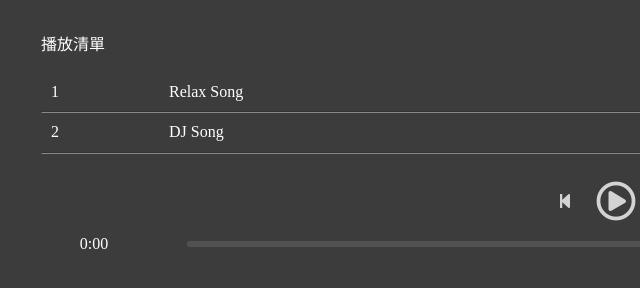
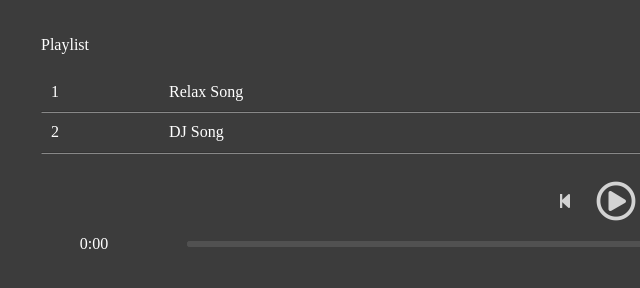
Before and after one commit to yuyuchi/AudioPlayer, a plain HTML site: page index.html in a window 1280 px wide. Shown: the full height of the page, 19-659 px from the left. Drawn offline with nearby package versions, Linux system fonts and the light colour scheme.

Commit message:
Update index.html

```diff
--- a/index.html
+++ b/index.html
@@ -13,7 +13,7 @@
 <audio id="music">
   Your browser does not support HTML5 Audio!
 </audio>
-<ul id="music-list">播放清單<br/><br/>
+<ul id="music-list">Playlist<br/><br/>
 	<!-- 音樂清單 -->
 	<!-- <li></li> -->
 	<!-- <hr> -->
```
